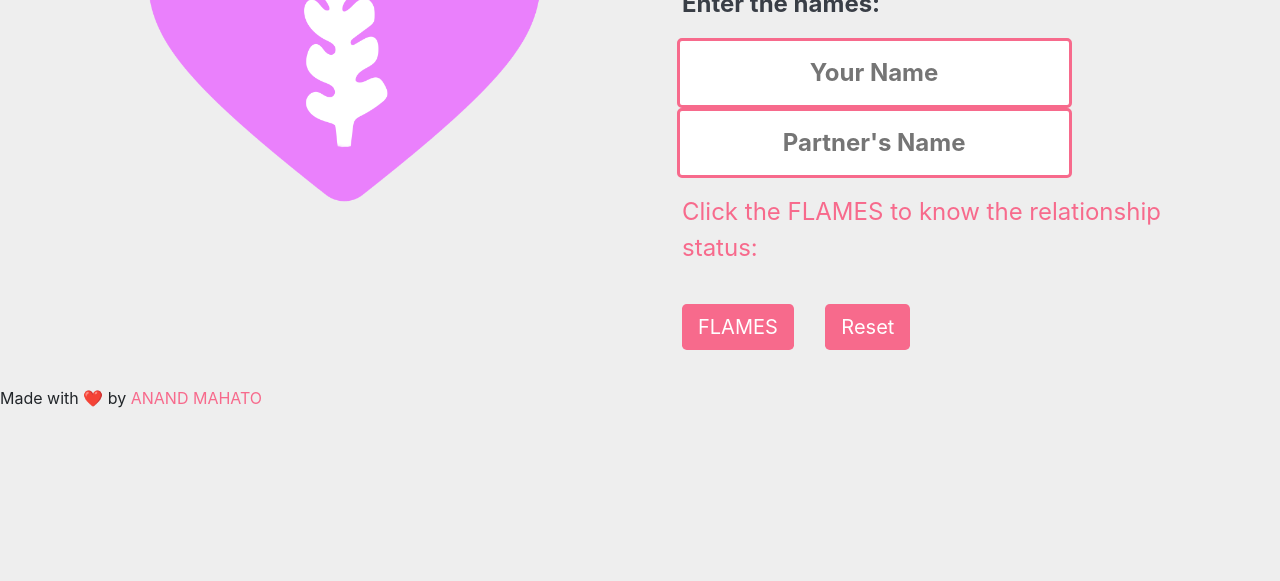
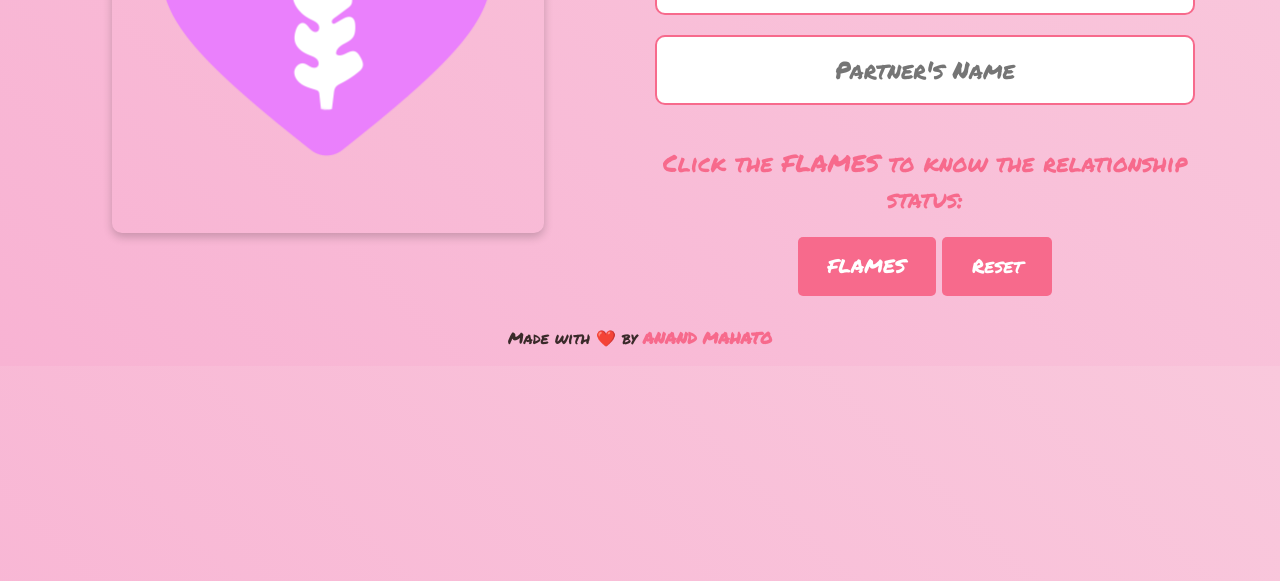
Before and after one commit to IamAnandMahato/Mini-Project, a plain HTML site: page Flames Calculator/index.html in a window 1280 px wide. Shown: the part 219-800 px from the top of the page. Drawn offline with nearby package versions, Linux system fonts and the light colour scheme.

Commit message:
Update style.css

```diff
--- a/Flames Calculator/style.css
+++ b/Flames Calculator/style.css
@@ -1,76 +1,122 @@
-body{
-  background-color: #EEEEEE;
+/* Global styles */
+body {
+  background: linear-gradient(45deg, #f8b3d3, #f9c8dc);
+  font-family: 'Permanent Marker', cursive;
+  margin: 0;
+  padding: 0;
+  color: #3a2a2a;
 }
-.my{
-  margin-left: 1%;
-  width: 40vw;
+
+.my {
+  margin-left: 5%;
+  width: 80%;
+  max-width: 500px;
+  border-radius: 10px;
+  box-shadow: 0 4px 10px rgba(0, 0, 0, 0.2);
+  margin-top: 20px;
 }
-.top{
+
+.top {
+  font-size: 3rem;
+  text-align: center;
+  margin-top: 10%;
+  color: #f76a8c;
   font-family: 'Permanent Marker', cursive;
-  font-size: 4rem;
-  margin-top: 8%;
-  margin-left: 8%;
 }
-.i{
-  margin-top: 6%;
-  width: 99.7vw;
+
+.def {
+  font-size: 1.2rem;
+  margin-left: 5%;
+  color: #3a2a2a;
+  font-weight: bold;
 }
-.top-p{
-  color: #393e46;
+
+.txt {
+  width: 100%;
+  padding: 15px;
+  border-radius: 10px;
+  border: 2px solid #f76a8c;
+  color: #f76a8c;
+  font-size: 1.5rem;
   text-align: center;
-margin-left: 8%;
-font-size: 1.5rem;
-font-weight: bold;
+  margin-bottom: 20px;
+  transition: border-color 0.3s;
 }
-a{
-  color:#f76a8c;
+
+.txt:focus {
+  outline: none;
+  border-color: #ff6ec7;
 }
-h1{
+
+.but_por {
+  text-align: center;
+  margin-top: 20px;
+}
+
+.btn {
+  border: none;
+  padding: 15px 30px;
+  background-color: #f76a8c;
+  color: white;
+  font-size: 1.2rem;
+  border-radius: 5px;
+  cursor: pointer;
+  transition: background-color 0.3s ease, transform 0.2s;
+}
+
+.btn:hover {
+  background-color: #ff6ec7;
+  transform: scale(1.1);
+}
+
+/* Romantic button styles */
+.btn-romantic {
+  background-color: #ff6ec7;
+  color: white;
+  font-weight: bold;
+  font-size: 1.4rem;
+}
+
+#display_flame {
+  font-size: 3rem;
+  font-family: 'Permanent Marker', cursive;
+  text-align: center;
+  margin-top: 20px;
   color: #f76a8c;
 }
-.btn{
-  margin-top: 5%;
-  margin-left: 5%;
-  border: none;
-  background-color: #f76a8c;
+
+#nam1 {
+  font-size: 1.5rem;
+  color: #f76a8c;
+  text-align: center;
+  margin-top: 20px;
 }
-.btn:hover{
-  background-color: #eb6383;
+
+footer {
+  text-align: center;
+  margin-top: 30px;
+  font-size: 1rem;
 }
-.def{
-  color: #393e46;
-  margin-left: 5%;
-  font-size: 1.5rem;
+
+footer a {
+  color: #f76a8c;
+  text-decoration: none;
   font-weight: bold;
+}
 
+/* Media queries for smaller screens */
+@media (max-width: 768px) {
+  .top {
+      font-size: 2rem;
+  }
+  .my {
+      width: 100%;
+      max-width: 300px;
+  }
+  .txt {
+      font-size: 1.2rem;
+  }
+  .btn {
+      font-size: 1rem;
+  }
 }
-input{
-  border-radius: 5px;
-  text-align: center;
-margin-left: 4%;
-  border: solid #f76a8c;
-  color: #f76a8c;
-  font-weight: bold;
-  font-size: 1.5rem;
-  height: 70px;
-}
-#nam1{
-  font-size: 1.5rem;
-
-  color: #f76a8c;
-  margin-left: 5%;
-}
-#display_flame{
-  margin-top: 2%;
-  margin-left: 8%;
-font-family: 'Permanent Marker', cursive;
-  font-size: 4rem;
-}
- @media only screen and (max-width:768px) {
-   .top{
-     font-size: 2rem;
-   }
-   body{
-     background-size: 500px 800px;
-   }
- }
```
